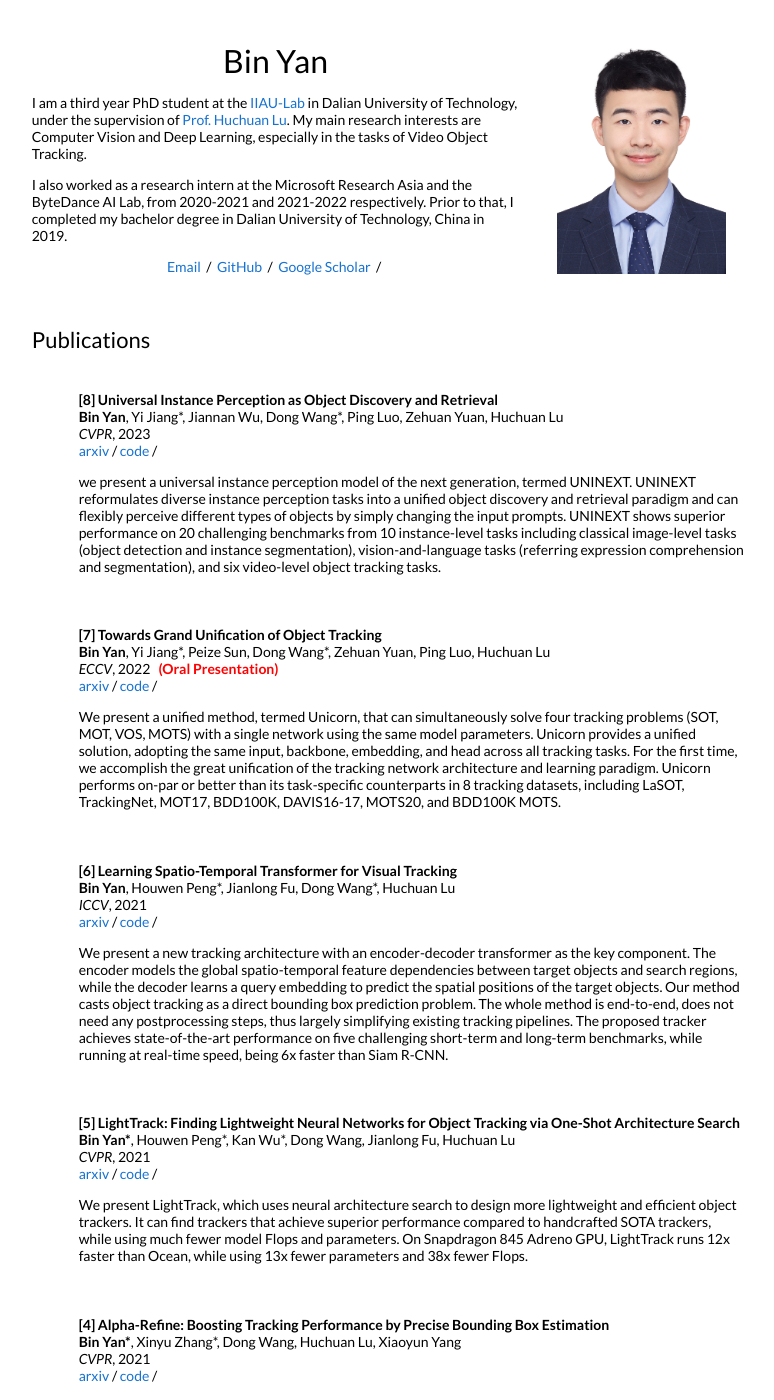
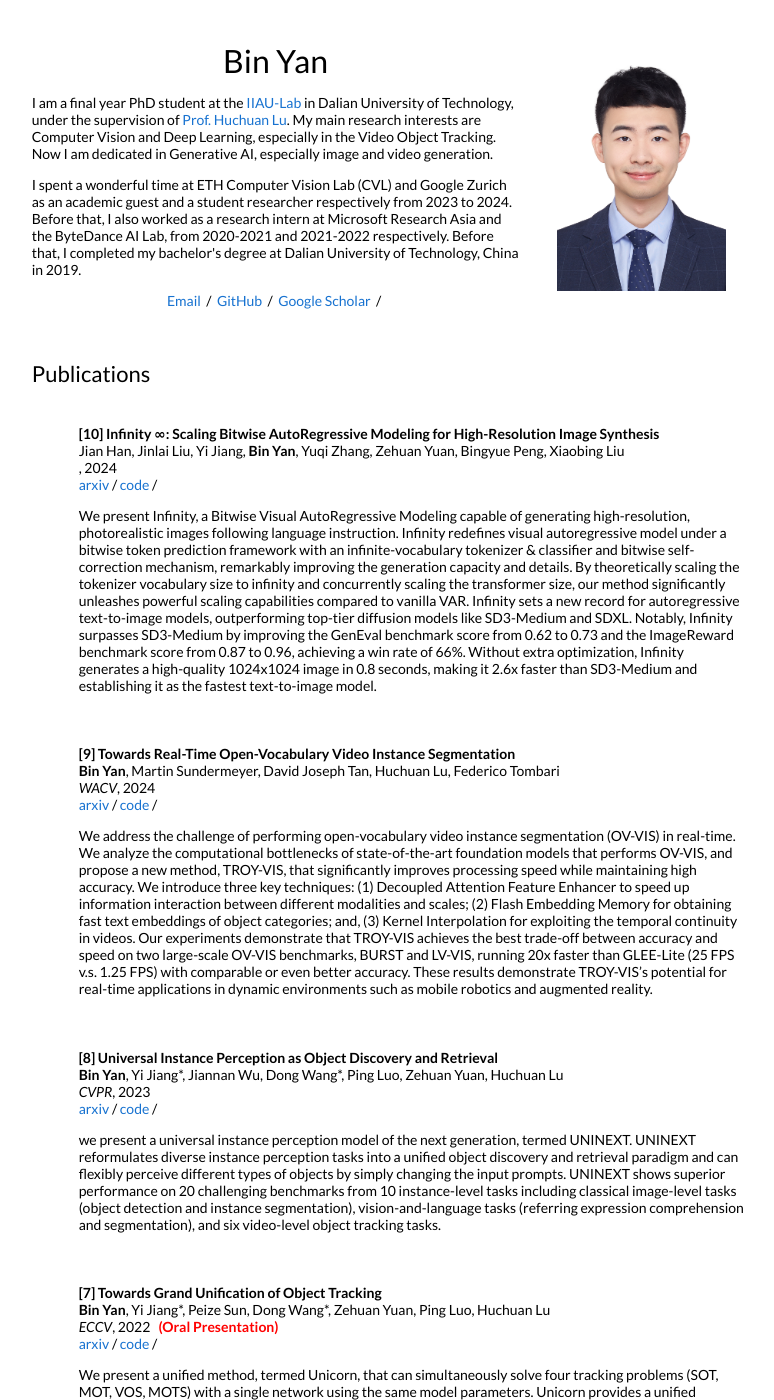
Before and after one commit to MasterBin-IIAU/masterbin-iiau.github.io, a Jekyll site: the page built from _posts/2024-12-12-infinity.markdown, in a window 1280 px wide and 1400 px high. Shown: the whole window, without its empty margins (252-1026 px from the left). Built offline with Jekyll 4.4.1, drawn with Linux system fonts in a browser that asks for light colours.

Commit message:
update resume and pub

```diff
--- a/_layouts/default.html
+++ b/_layouts/default.html
@@ -27,11 +27,11 @@
               <h1>
                 Bin Yan
               </h1>
-              <p>I am a third year PhD student at the <a href="https://ice.dlut.edu.cn/lu/">IIAU-Lab</a> in Dalian University of Technology, under the supervision of <a href="https://scholar.google.com/citations?user=D3nE0agAAAAJ&hl=zh-CN">Prof. Huchuan Lu</a>.
-                My main research interests are Computer Vision and Deep Learning, especially in the tasks of Video Object Tracking.
+              <p>I am a final year PhD student at the <a href="https://ice.dlut.edu.cn/lu/">IIAU-Lab</a> in Dalian University of Technology, under the supervision of <a href="https://scholar.google.com/citations?user=D3nE0agAAAAJ&hl=zh-CN">Prof. Huchuan Lu</a>.
+                My main research interests are Computer Vision and Deep Learning, especially in the Video Object Tracking. Now I am dedicated in Generative AI, especially image and video generation.
               </p>
               <p>
-                I also worked as a research intern at the Microsoft Research Asia and the ByteDance AI Lab, from 2020-2021 and 2021-2022 respectively. Prior to that, I completed my bachelor degree in Dalian University of Technology, China in 2019.
+                I spent a wonderful time at ETH Computer Vision Lab (CVL) and Google Zurich as an academic guest and a student researcher respectively from 2023 to 2024. Before that, I also worked as a research intern at Microsoft Research Asia and the ByteDance AI Lab, from 2020-2021 and 2021-2022 respectively. Before that, I completed my bachelor's degree at Dalian University of Technology, China in 2019.
               </p>
               <p style="text-align:center">
                 <a href="mailto:yan_bin@mail.dlut.edu.cn"> Email</a> &nbsp;/&nbsp;
--- /dev/null
+++ b/_posts/2024-12-12-infinity.markdown
@@ -0,0 +1,13 @@
+---
+layout: post
+title:  "[10]  Infinity ∞: Scaling Bitwise AutoRegressive Modeling for High-Resolution Image Synthesis"
+date:   2024-12-12
+image: /images/1.png
+categories: research
+authors: "Jian Han, Jinlai Liu, Yi Jiang, <strong>Bin Yan</strong>, Yuqi Zhang, Zehuan Yuan, Bingyue Peng, Xiaobing Liu"
+venue: ""
+arxiv: https://arxiv.org/pdf/2412.04431.pdf
+code: https://github.com/FoundationVision/Infinity
+---
+
+We present Infinity, a Bitwise Visual AutoRegressive Modeling capable of generating high-resolution, photorealistic images following language instruction. Infinity redefines visual autoregressive model under a bitwise token prediction framework with an infinite-vocabulary tokenizer & classifier and bitwise self-correction mechanism, remarkably improving the generation capacity and details. By theoretically scaling the tokenizer vocabulary size to infinity and concurrently scaling the transformer size, our method significantly unleashes powerful scaling capabilities compared to vanilla VAR. Infinity sets a new record for autoregressive text-to-image models, outperforming top-tier diffusion models like SD3-Medium and SDXL. Notably, Infinity surpasses SD3-Medium by improving the GenEval benchmark score from 0.62 to 0.73 and the ImageReward benchmark score from 0.87 to 0.96, achieving a win rate of 66%. Without extra optimization, Infinity generates a high-quality 1024x1024 image in 0.8 seconds, making it 2.6x faster than SD3-Medium and establishing it as the fastest text-to-image model.
```
Also changed, not shown: _posts/2024-12-05-troyvis.markdown (added, +13 -0 lines).
